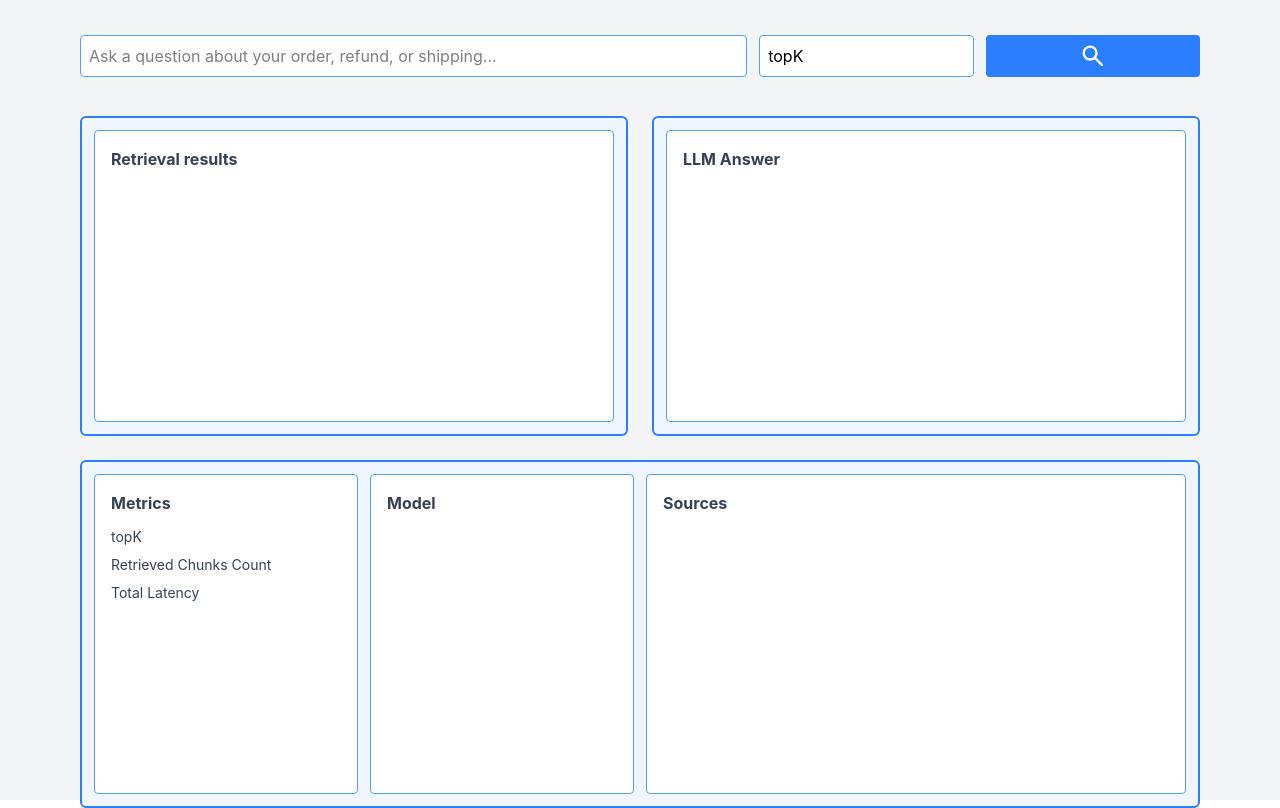
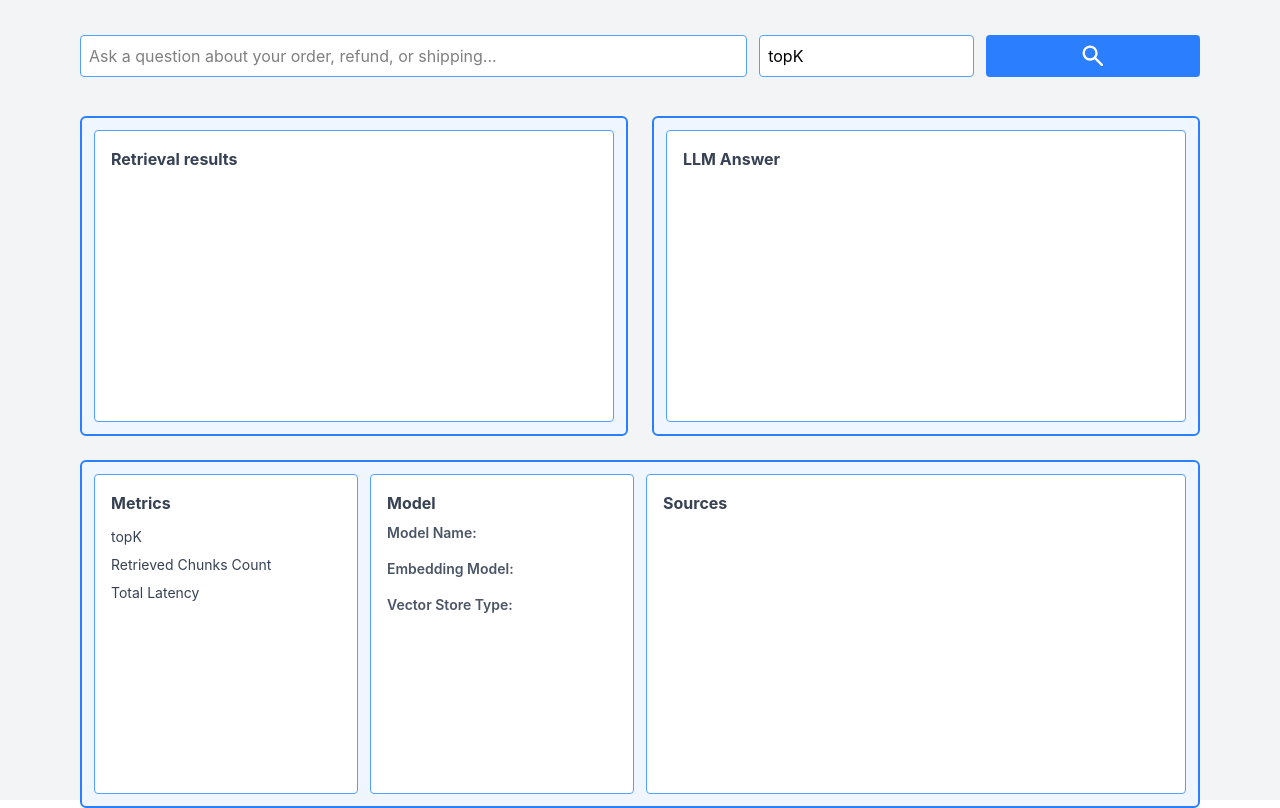
Before and after one commit to eobcre/bedrock-rag-project, a React (Vite) app in the folder frontend/: page / in a window 1280 px wide. Built offline with nearby package versions, Linux system fonts and the light colour scheme; some icons are missing.

Commit message:
feature: add embedding model and vector store type

```diff
--- a/frontend/src/sections/Model.tsx
+++ b/frontend/src/sections/Model.tsx
@@ -1,18 +1,54 @@
+type RagResponse = {
+  ok: boolean;
+  query: string;
+  topK: number;
+  totalLatency: number;
+  answer: string;
+  retrieveChunks: any[];
+  retrieveChunksCount: number;
+  sources: any[];
+  model: string;
+  embeddingModelArn: string;
+  vectorStoreType: string;
+};
+
 type ModelProps = {
-  modelData: string;
+  modelData?: {
+    model: string;
+    embeddingModel: string;
+    vectorStore: string;
+  };
   active: boolean;
   error: boolean;
+  ragData: RagResponse | null;
 };
 
-const Model = ({ modelData, active, error }: ModelProps) => {
+const Model = ({ modelData, active, error, ragData }: ModelProps) => {
+  const items = [
+    { id: 1, label: "Model Name", name: modelData?.model },
+    { id: 2, label: "Embedding Model", name: modelData?.embeddingModel },
+    { id: 3, label: "Vector Store Type", name: modelData?.vectorStore },
+  ];
+
   return (
-    <div className="flex flex-col gap-1">
+    <div className="flex flex-col gap-2">
       <div className="flex items-center gap-2">
         {active && <span className="inline-block bg-green-500 rounded-full w-2 h-2"></span>}
         {error && <span className="inline-block bg-red-500 rounded-full w-2 h-2"></span>}
         <h1 className="text-gray-700 font-bold">Model</h1>
       </div>
-      <p>{modelData}</p>
+      {ragData !== null ? (
+        <>
+          {items.map((item) => (
+            <div key={item.id} className="text-gray-600 text-sm">
+              <p className="font-semibold mb-2">{item.label}:</p>
+              <p>{item.name}</p>
+            </div>
+          ))}
+        </>
+      ) : (
+        <p className="col-span-2 text-gray-400 italic">Enter a query to see model info.</p>
+      )}
     </div>
   );
 };
```
